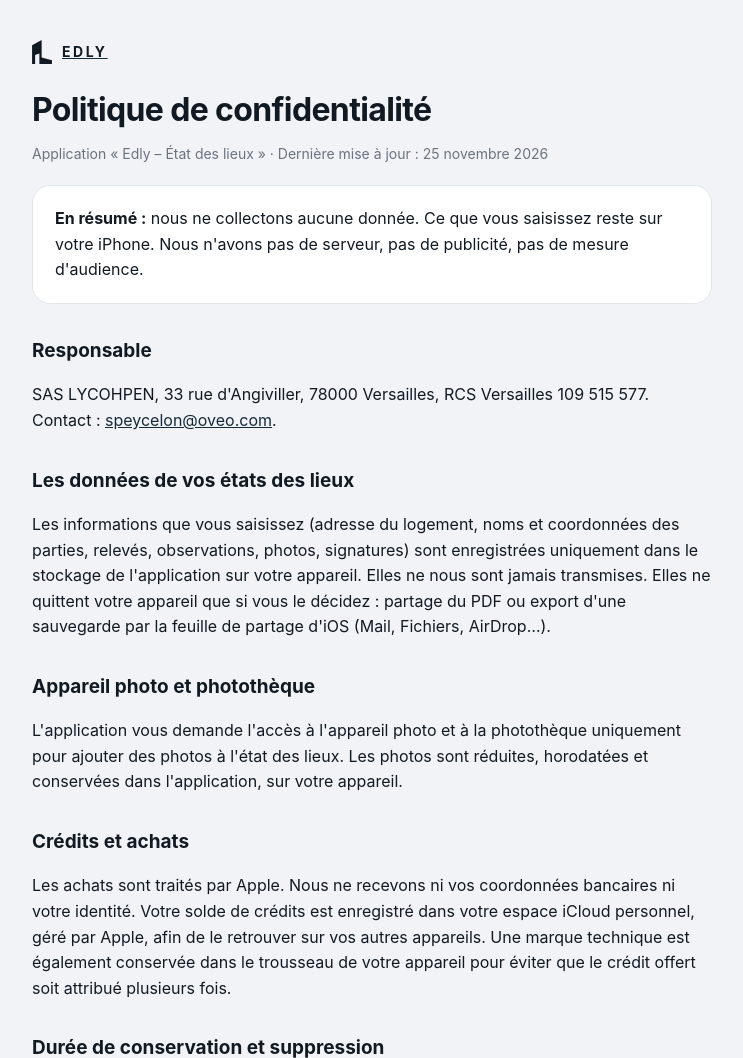
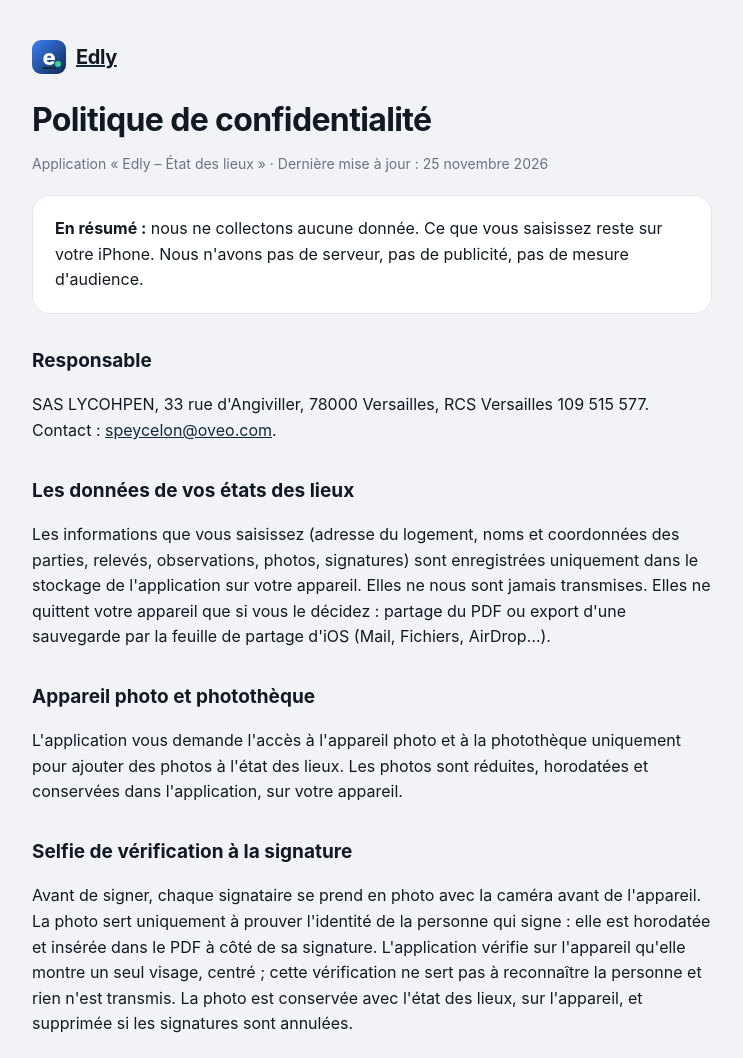
Before and after one commit to speycelon-prog/etat-des-lieux, a plain HTML site: page confidentialite.html in a window 1280 px wide. Shown: the top 1058 px of the page, without its empty margins (268-1011 px from the left). Drawn offline with Linux system fonts and the light colour scheme.

Commit message:
Logo Edly et selfie de vérification

```diff
--- a/confidentialite.html
+++ b/confidentialite.html
@@ -8,7 +8,7 @@
 </head>
 <body>
 <main>
-<a href="./"><header><svg viewBox="0 0 280 338" aria-hidden="true"><path fill="currentColor" d="M0 73 135 0v245l145 40v53H103V190l-60 23v125H0Z"/></svg><span>EDLY</span></header></a>
+<a href="./"><header><span class="mark">e<i></i></span><span>Edly</span></header></a>
 <h1>Politique de confidentialité</h1>
 <p class="muted">Application « Edly – État des lieux » · Dernière mise à jour : 25 novembre 2026</p>
 
@@ -24,6 +24,9 @@
 
 <h2>Appareil photo et photothèque</h2>
 <p>L'application vous demande l'accès à l'appareil photo et à la photothèque uniquement pour ajouter des photos à l'état des lieux. Les photos sont réduites, horodatées et conservées dans l'application, sur votre appareil.</p>
+
+<h2>Selfie de vérification à la signature</h2>
+<p>Avant de signer, chaque signataire se prend en photo avec la caméra avant de l'appareil. La photo sert uniquement à prouver l'identité de la personne qui signe : elle est horodatée et insérée dans le PDF à côté de sa signature. L'application vérifie sur l'appareil qu'elle montre un seul visage, centré ; cette vérification ne sert pas à reconnaître la personne et rien n'est transmis. La photo est conservée avec l'état des lieux, sur l'appareil, et supprimée si les signatures sont annulées.</p>
 
 <h2>Crédits et achats</h2>
 <p>Les achats sont traités par Apple. Nous ne recevons ni vos coordonnées bancaires ni votre identité. Votre solde de crédits est enregistré dans votre espace iCloud personnel, géré par Apple, afin de le retrouver sur vos autres appareils. Une marque technique est également conservée dans le trousseau de votre appareil pour éviter que le crédit offert soit attribué plusieurs fois.</p>
--- a/style.css
+++ b/style.css
@@ -4,8 +4,9 @@
 body{margin:0;background:var(--bg);color:var(--fg);font:16px/1.6 -apple-system,BlinkMacSystemFont,"Helvetica Neue",Arial,sans-serif;-webkit-font-smoothing:antialiased}
 main{max-width:720px;margin:0 auto;padding:40px 20px 64px}
 header{display:flex;align-items:center;gap:10px;margin-bottom:28px;color:var(--fg);text-decoration:none}
-header svg{width:20px;height:24px}
-header span{font-weight:650;letter-spacing:.18em;font-size:14px}
+header .mark{position:relative;display:grid;place-items:center;width:34px;height:34px;border-radius:9px;background:linear-gradient(135deg,#3b82f6,#112850);color:#fff;font-weight:800;font-size:22px;padding-bottom:3px}
+header .mark i{position:absolute;right:5px;bottom:7px;width:6px;height:6px;border-radius:50%;background:#34d399}
+header span:not(.mark){font-weight:750;font-size:20px;letter-spacing:-.02em}
 h1{font-size:32px;line-height:1.15;letter-spacing:-.02em;margin:0 0 8px}
 h2{font-size:19px;margin:32px 0 8px}
 p,li{color:var(--fg)}
```
Also changed, not shown: index.html (+1 -1 lines).
